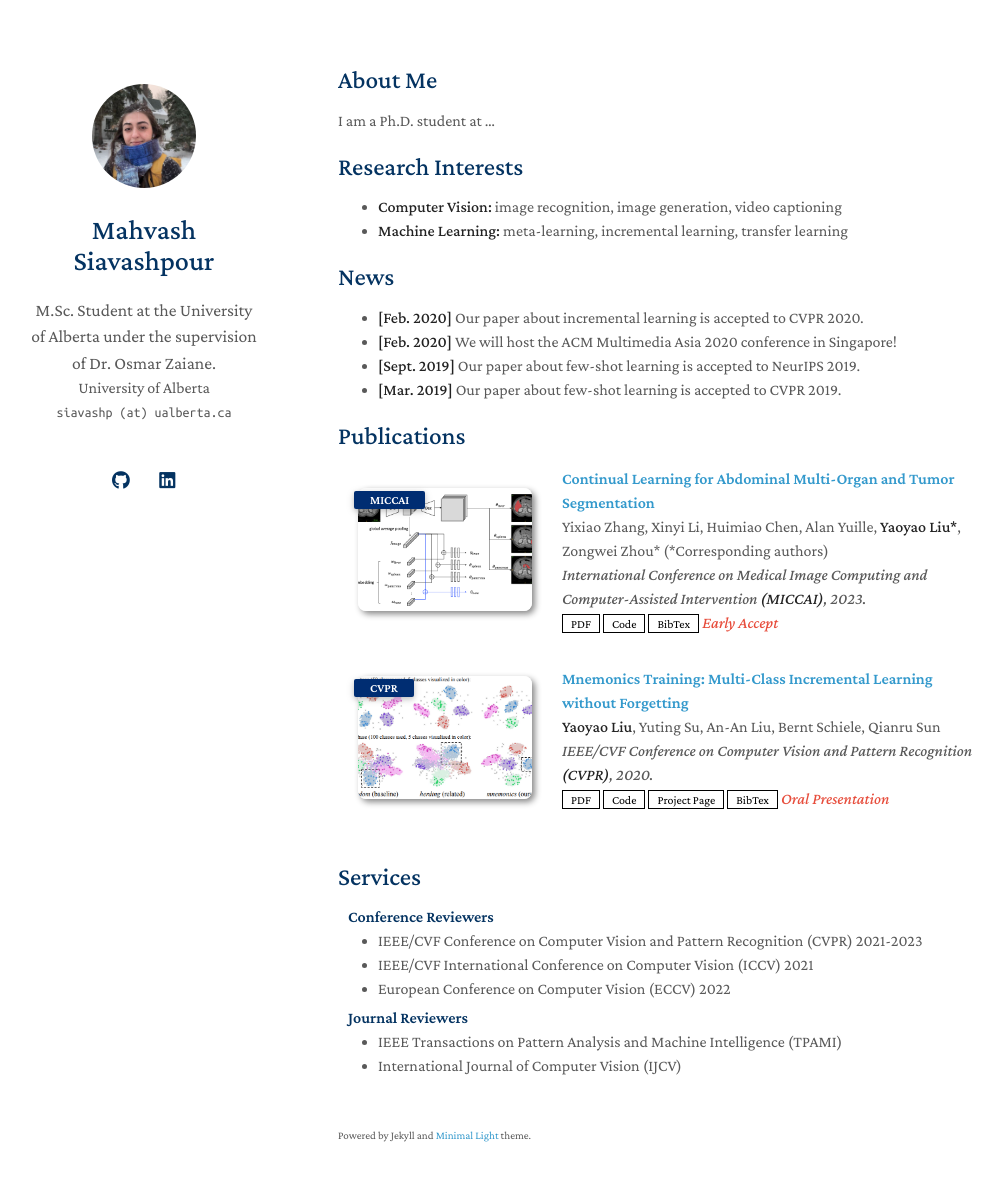
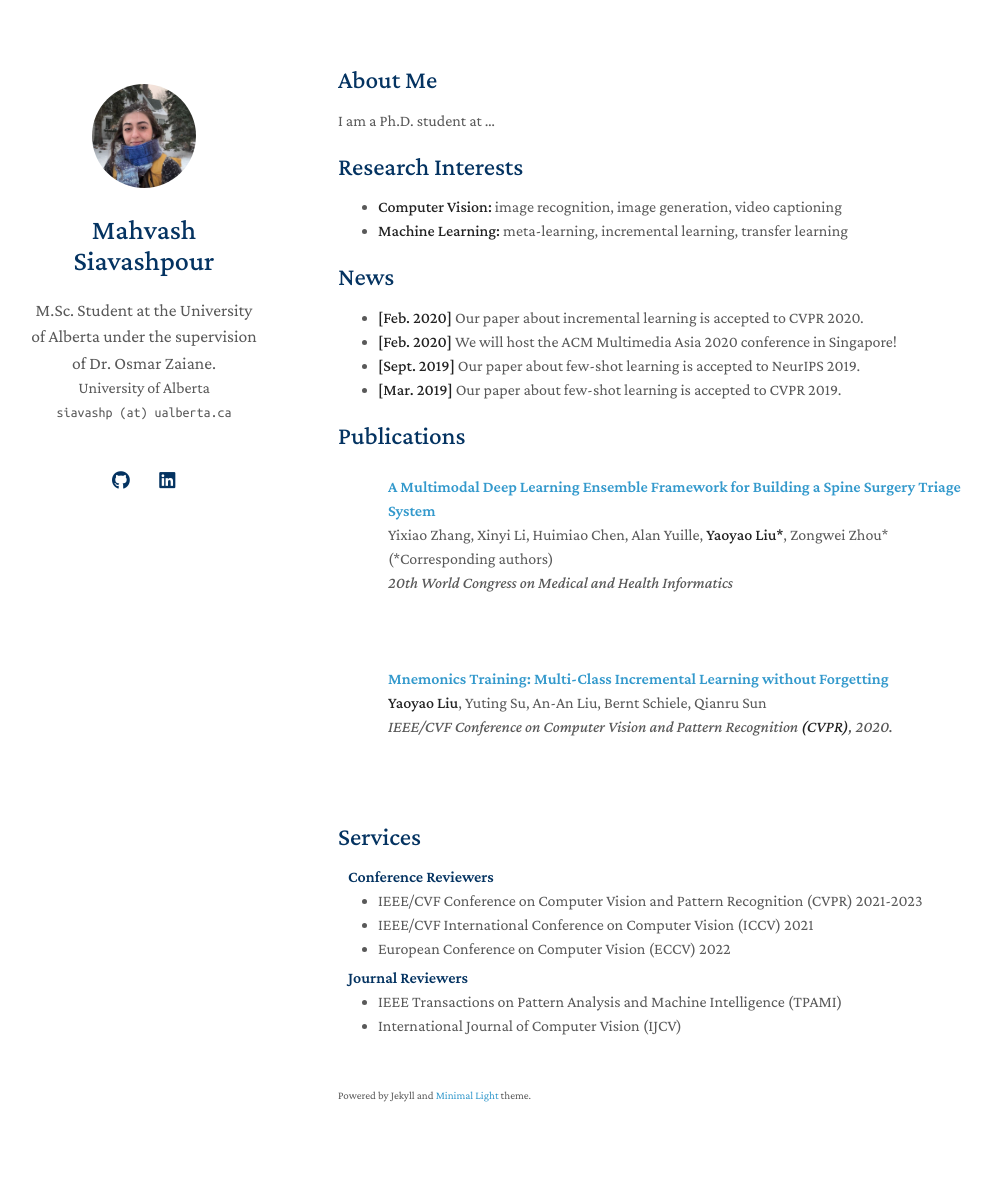
Before and after one commit to mahvash-siavashpour/mahvash-siavashpour.github.io, a Jekyll site: the page built from index.md, in a window 1280 px wide and 1216 px high. Shown: the top 1181 px of the window, without its empty margins (132-1135 px from the left). Built offline with Jekyll 4.4.1, drawn with Linux system fonts in a browser that asks for light colours; a style sheet for code colours, icons or effects is not loaded; our own code applies the rules of GitHub Pages for plain Markdown files.

Commit message:
small changes

```diff
--- a/_data/publications.yml
+++ b/_data/publications.yml
@@ -1,22 +1,22 @@
 main:
 
-  - title: Continual Learning for Abdominal Multi-Organ and Tumor Segmentation
+  - title: A Multimodal Deep Learning Ensemble Framework for Building a Spine Surgery Triage System
     authors: Yixiao Zhang, Xinyi Li, Huimiao Chen, Alan Yuille, <strong>Yaoyao Liu*</strong>, Zongwei Zhou* (*Corresponding authors)
-    conference_short: MICCAI
-    conference: International Conference on Medical Image Computing and Computer-Assisted Intervention <strong>(MICCAI)</strong>, 2023.
-    pdf: https://arxiv.org/pdf/2306.00988.pdf
-    code: https://github.com/MrGiovanni/ContinualLearning
-    bibtex: https://bib.yliu.me/MICCAI23.txt
-    image: ./assets/img/teaser_example_2.png
-    notes: Early Accept
+    conference_short: MedInfo
+    conference: 20th World Congress on Medical and Health Informatics
+    # pdf: https://arxiv.org/pdf/2306.00988.pdf
+    # code: https://github.com/MrGiovanni/ContinualLearning
+    # bibtex: https://bib.yliu.me/MICCAI23.txt
+    # image: ./assets/img/teaser_example_2.png
+    # notes: Early Accept
 
   - title: "Mnemonics Training: Multi-Class Incremental Learning without Forgetting"
     authors: <strong>Yaoyao Liu</strong>, Yuting Su, An-An Liu, Bernt Schiele, Qianru Sun
     conference_short: CVPR
     conference: IEEE/CVF Conference on Computer Vision and Pattern Recognition <strong>(CVPR)</strong>, 2020.
-    pdf: https://arxiv.org/pdf/2002.10211.pdf
-    code: https://github.com/yaoyao-liu/class-incremental-learning/tree/main/mnemonics-training
-    page: https://class-il.mpi-inf.mpg.de/mnemonics/
-    bibtex: https://class-il.mpi-inf.mpg.de/mnemonics/
-    notes: Oral Presentation
-    image: ./assets/img/teaser_example.png
+    # pdf: https://arxiv.org/pdf/2002.10211.pdf
+    # code: https://github.com/yaoyao-liu/class-incremental-learning/tree/main/mnemonics-training
+    # page: https://class-il.mpi-inf.mpg.de/mnemonics/
+    # bibtex: https://class-il.mpi-inf.mpg.de/mnemonics/
+    # notes: Oral Presentation
+    # image: ./assets/img/teaser_example.png
```
